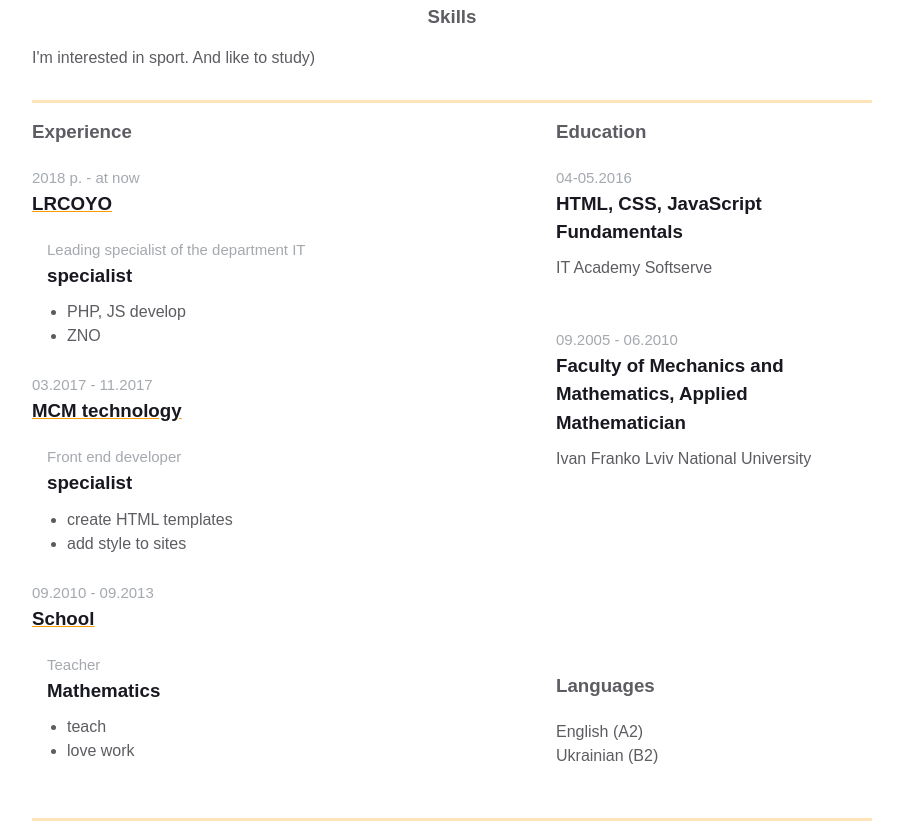
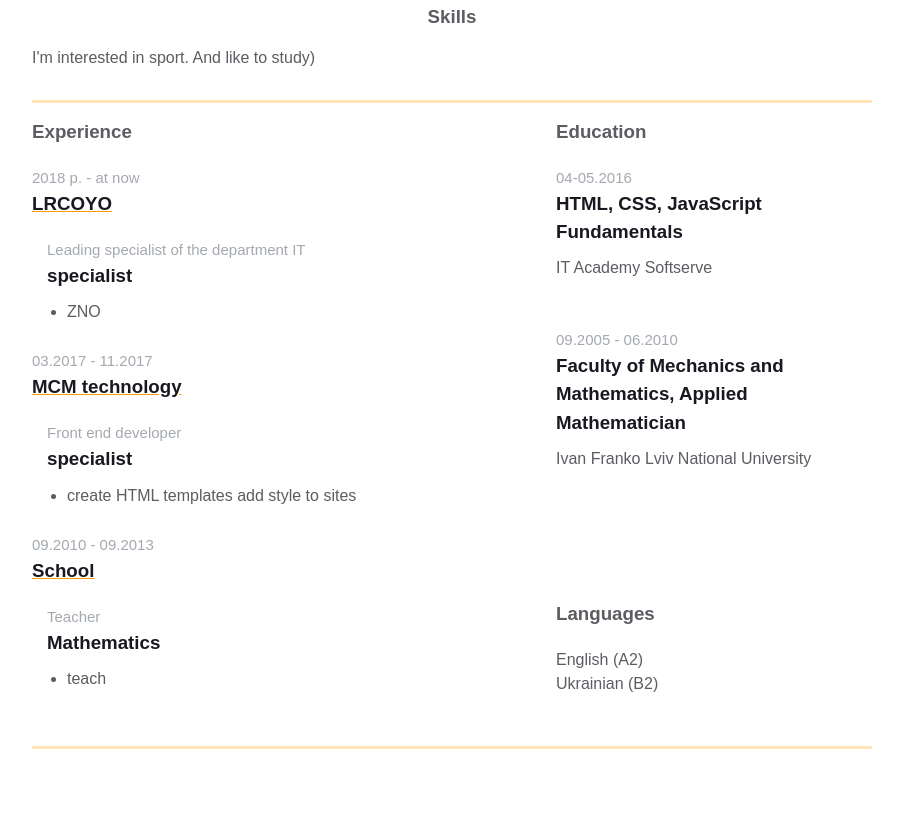
Before and after one commit to IvanPopovych/homepage, a website: page index.html in a window 1280 px wide. Shown: the part 512-1348 px from the top of the page, without its empty margins (188-1091 px from the left). After the commit the page ends 1276 px from the top, so only its background shows below. Drawn offline with Linux system fonts and the light colour scheme.

Commit message:
clean resume from inactual information

```diff
--- a/index.html
+++ b/index.html
@@ -115,8 +115,7 @@
                       <span class="experiences__company-project-role">Leading specialist of the department IT </span>
                       <h3 class="experiences__company-project-name">specialist</h3>
                       <ul class="experiences__company-project-responsibilities">
-                        <li>PHP, JS develop</li>
-                        <li>ZNO </li>
+                        <li>ZNO</li>
                       </ul>
                     </div>
                   </div>
@@ -131,8 +130,7 @@
                       <span class="experiences__company-project-role">Front end developer</span>
                       <h3 class="experiences__company-project-name">specialist</h3>
                       <ul class="experiences__company-project-responsibilities">
-                        <li>create HTML templates</li>
-                        <li>add style to sites</li>
+                        <li>create HTML templates add style to sites</li>
                       </ul>
                     </div>
                   </div>
@@ -148,7 +146,6 @@
                       <h3 class="experiences__company-project-name">Mathematics</h3>
                       <ul class="experiences__company-project-responsibilities">
                         <li>teach</li>
-                        <li>love work</li>
                       </ul>
                     </div>
                   </div>
```
